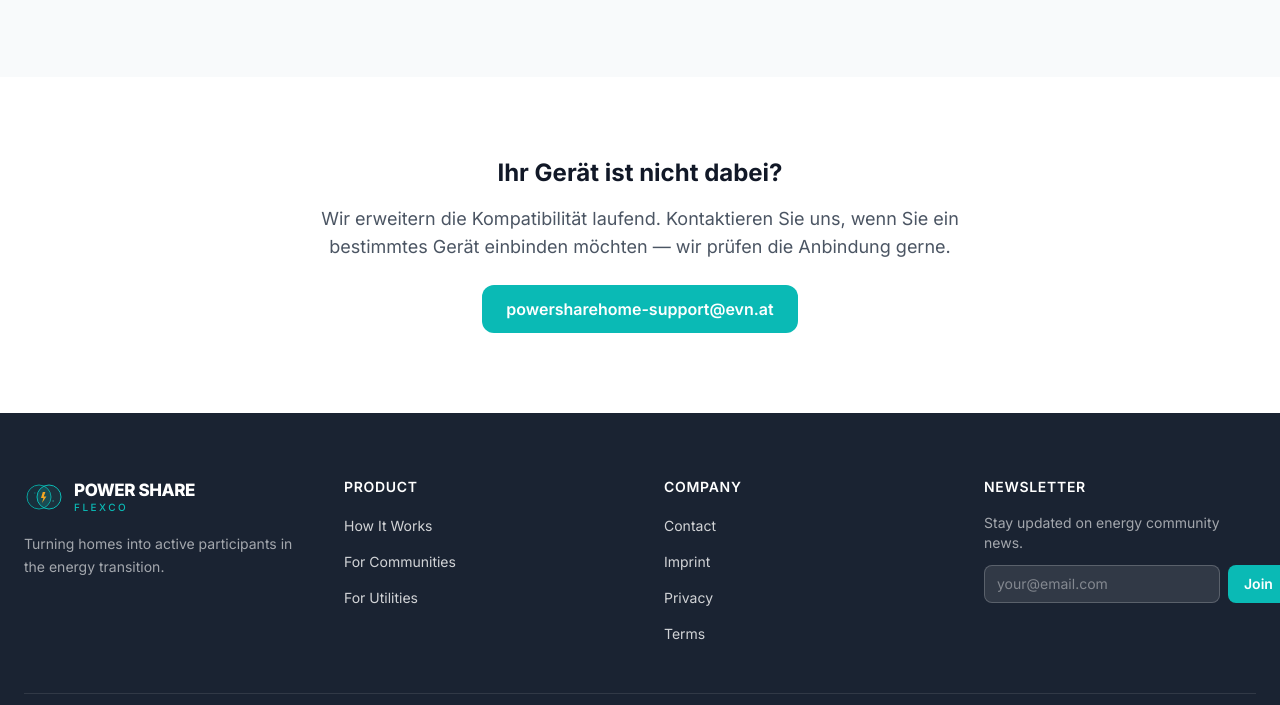
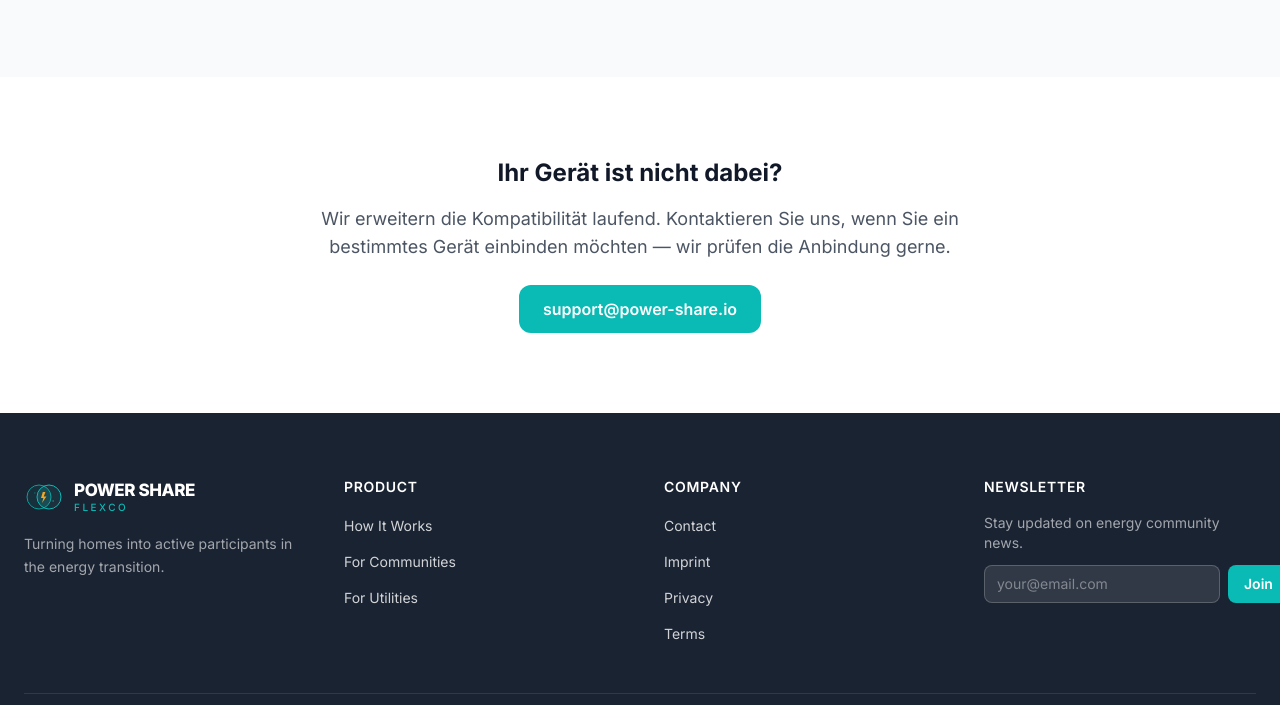
Before and after one commit to Power-Share/website, an Astro site: page /geraete in a window 1280 px wide. Shown: the part 3761-4466 px from the top of the page. Built offline with nearby package versions, Linux system fonts and the light colour scheme; Astro itself is replaced by a stand-in of ours; no server answers.

Commit message:
Update support email address to support@power-share.io

```diff
--- a/src/react-pages/Geraete.tsx
+++ b/src/react-pages/Geraete.tsx
@@ -294,7 +294,7 @@ export function Geraete() {
               href="mailto:powersharehome-support@evn.at"
               className="inline-flex items-center gap-2 px-6 py-3 bg-teal text-white rounded-xl font-semibold hover:bg-teal-dark transition-colors"
             >
-              powersharehome-support@evn.at
+              support@power-share.io
             </a>
           </motion.div>
         </div>
```
